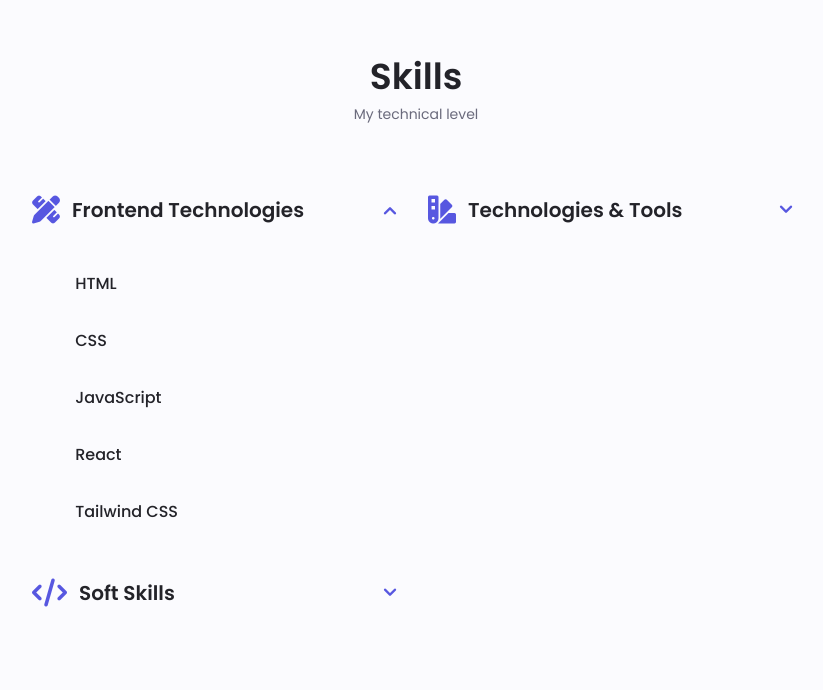
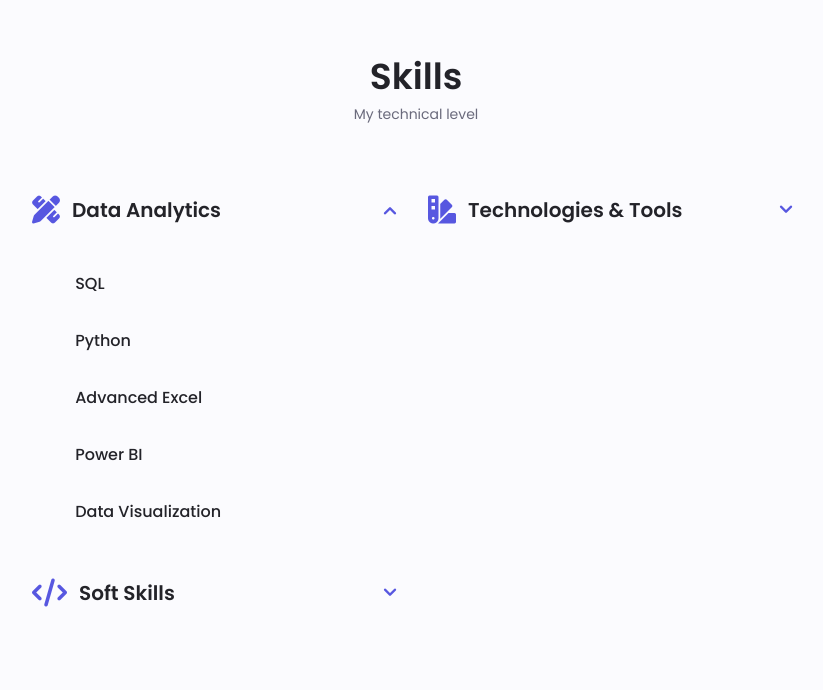
Before and after one commit to Kartik-Kumar05/portfolio, a plain HTML site: page index.html in a window 1280 px wide. Shown: the part 1458-2148 px from the top of the page, without its empty margins (224-1047 px from the left). Drawn offline with nearby package versions, Linux system fonts and the light colour scheme.

Commit message:
Update index.html

```diff
--- a/index.html
+++ b/index.html
@@ -155,7 +155,7 @@
           <div class="about__data">
             <p class="about__description">
               I am Kartik Kumar, a final-year B.Tech student with experience in
-HTML, CSS, JavaScript, React, Python, and IoT-based projects.
+ SQL , Power BI , Advanced Excel , Python, and Data Visualisation.
 I enjoy learning new technologies and applying them to real-world problems.
 
             </p>
@@ -203,7 +203,7 @@ I enjoy learning new technologies and applying them to real-world problems.
                 <i class="fas fa-pencil-ruler skills__icon"></i>
 
                 <div>
-                  <h1 class="skills__title">Frontend Technologies</h1>
+                  <h1 class="skills__title">Data Analytics</h1>
                 </div>
 
                 <i class="uil uil-angle-down skills__arrow"></i>
@@ -213,32 +213,32 @@ I enjoy learning new technologies and applying them to real-world problems.
               <div class="skills__list grid">
                 <div class="skills__data">
                   <div class="skills__titles">
-                    <h3 class="skills__name">HTML</h3>
+                    <h3 class="skills__name">SQL</h3>
                   </div>
 
                 </div>
 
                   <div class="skills__data">
                     <div class="skills__titles">
-                      <h3 class="skills__name">CSS</h3>
+                      <h3 class="skills__name">Python</h3>
                     </div>
 
                   </div>
                   <div class="skills__data">
                     <div class="skills__titles">
-                      <h3 class="skills__name">JavaScript</h3>
+                      <h3 class="skills__name">Advanced Excel</h3>
                     </div>
 
                   </div>
                   <div class="skills__data">
                     <div class="skills__titles">
-                      <h3 class="skills__name">React</h3>
+                      <h3 class="skills__name">Power BI</h3>
                     </div>
 
                   </div>
                   <div class="skills__data">
                     <div class="skills__titles">
-                      <h3 class="skills__name">Tailwind CSS</h3>
+                      <h3 class="skills__name">Data Visualization</h3>
                     </div>
                 </div>
 
```
